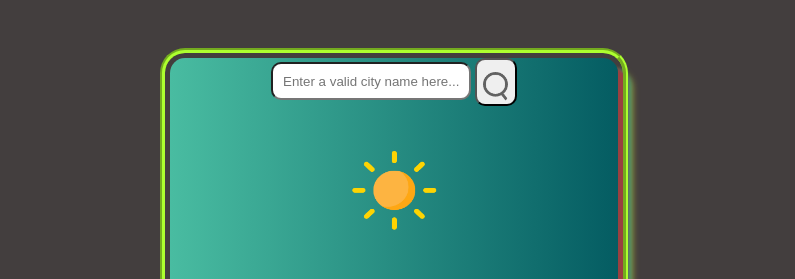
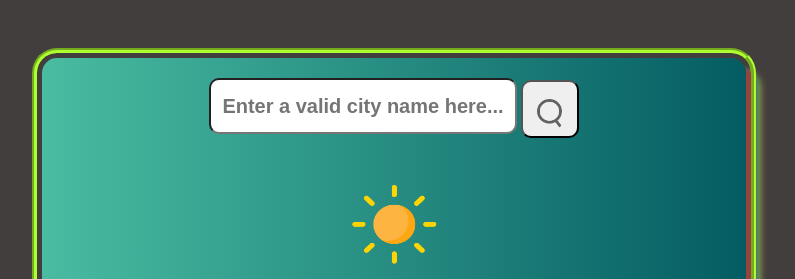
Before and after one commit to coffee4urhead/JavaScript-DOM-Manipulation, a plain HTML site: page Weather app/images/weatherFile.html in a window 1280 px wide. Shown: the top 279 px of the page, without its empty margins (246-1041 px from the left). Drawn offline with Linux system fonts and the light colour scheme.

Commit message:
Adding some more media queries

```diff
--- a/Weather app/images/weatherFileStyles.css
+++ b/Weather app/images/weatherFileStyles.css
@@ -123,6 +123,7 @@ div.info-section-wrap {
     margin-top: 50px;
 }
 
+/*Laptop L*/
 @media screen and (min-width: 1440px) {
     div.info-section-wrap {
         margin-top: 80px;
@@ -143,4 +144,34 @@ div.info-section-wrap {
         width: 300px;
         height: 50px;
     }
+
+    button.search-btn {
+        height: 58px;
+        width: 65px;
+    }
 }
+
+/*Laptop*/
+@media screen and (min-width: 1024px) {
+
+    div.wrapper {
+        width: 55vw;
+        height: 75vh;
+    }
+    div.search-section {
+        margin-top: 20px;
+    }
+
+    input#inp-text {
+        width: 300px;
+        height: 50px;
+        font-size: 20px;
+        font-weight: 600;
+    }
+
+    button.search-btn {
+        height: 58px;
+        width: 58px;
+    }
+}
+/*Tablet*/
```
